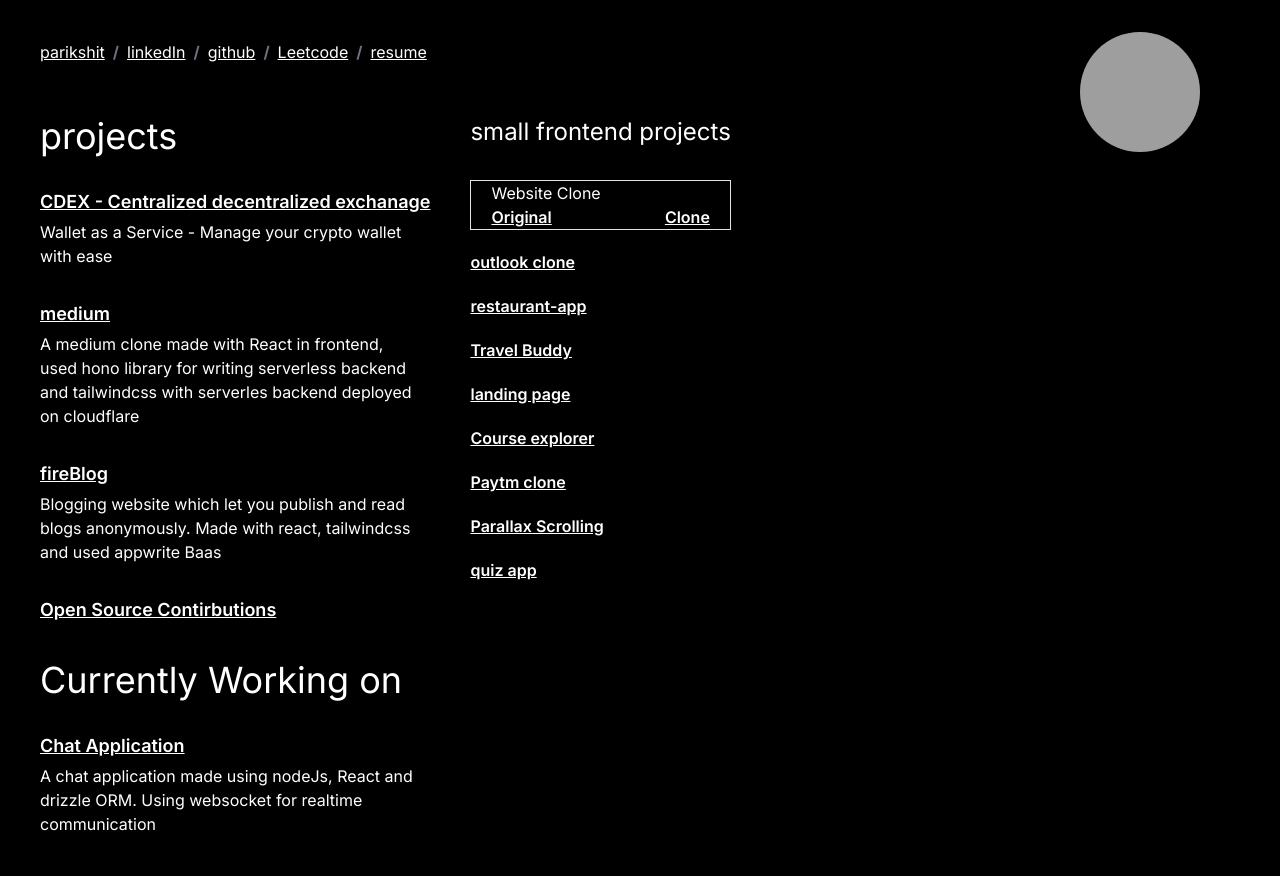
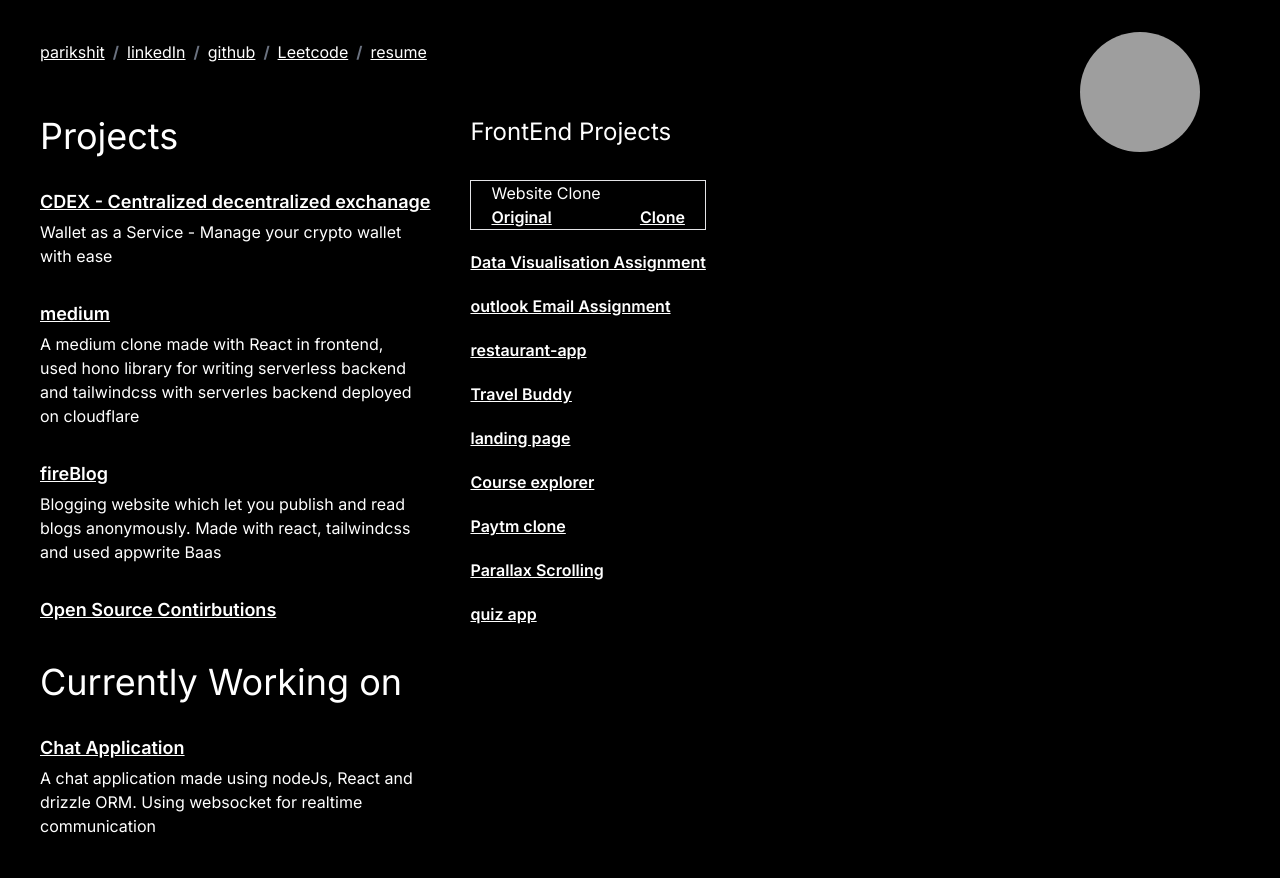
Before and after one commit to Parikshit2001/portfolio, a Next.js app: page / in a window 1280 px wide. Built offline with nearby package versions, Linux system fonts and the light colour scheme; grey boxes are pictures that could not be loaded.

Commit message:
Add Data Visualisation Assignment

```diff
--- a/src/app/page.tsx
+++ b/src/app/page.tsx
@@ -61,7 +61,12 @@ export default function Home() {
 
   const smallProjects: projectInferface[] = [
     {
-      title: "outlook clone",
+      title: "Data Visualisation Assignment",
+      description: "",
+      link: "https://data-visualisation-brown.vercel.app",
+    },
+    {
+      title: "outlook Email Assignment",
       description: "",
       link: "https://outlook-clone-rho.vercel.app/",
     },
@@ -128,7 +133,7 @@ export default function Home() {
       </div>
       <div className="flex space-x-10">
         <div>
-          <h1 className="text-4xl py-8">projects</h1>
+          <h1 className="text-4xl py-8">Projects</h1>
           <div className="flex flex-col space-y-8">
             {projects.map((project) => (
               <div key={project.title} className="flex flex-col space-y-1">
@@ -145,7 +150,7 @@ export default function Home() {
           </div>
         </div>
         <div>
-          <h1 className="text-2xl py-8">small frontend projects</h1>
+          <h1 className="text-2xl py-8">FrontEnd Projects</h1>
           <div className="mb-5 border px-5">
             <p>Website Clone</p>
             <div className="flex justify-between">
```
